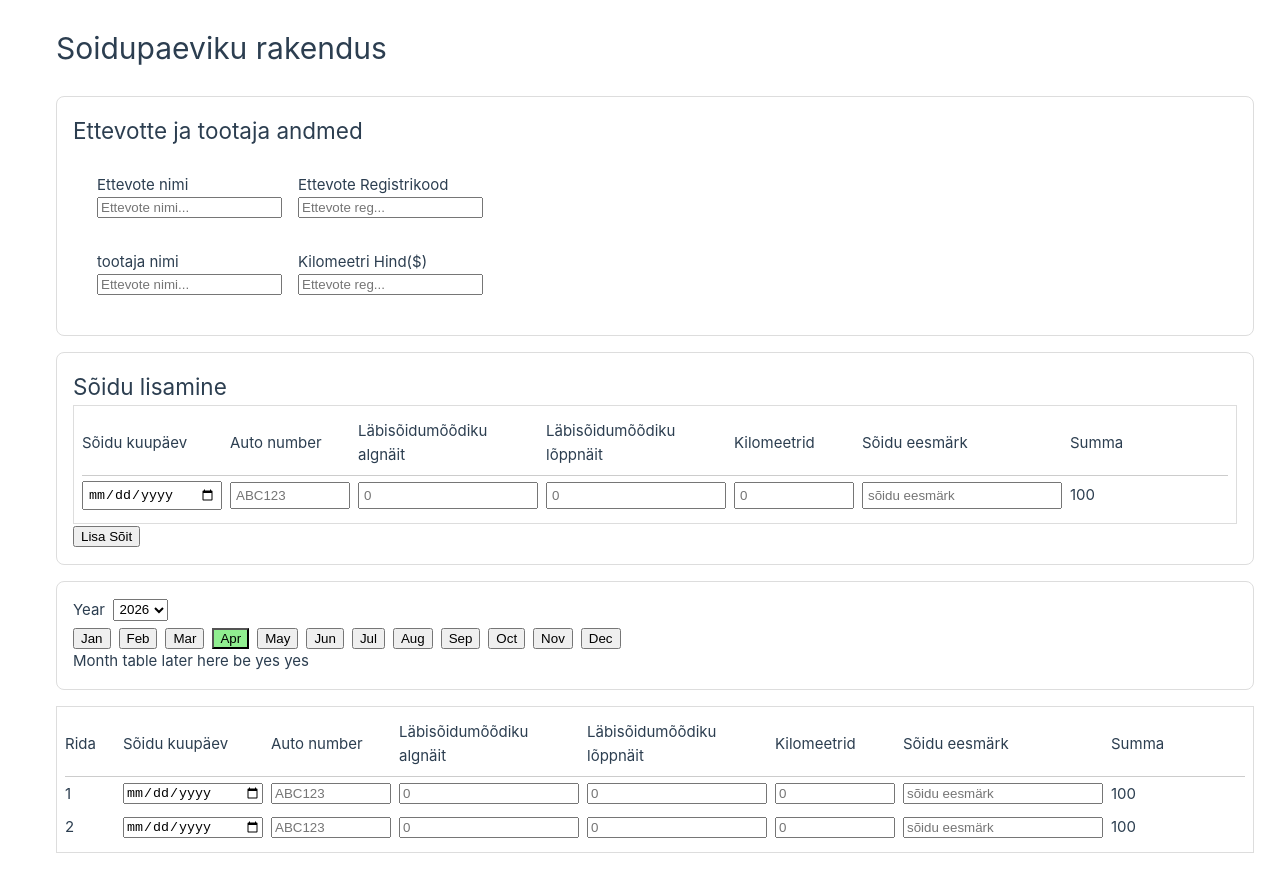
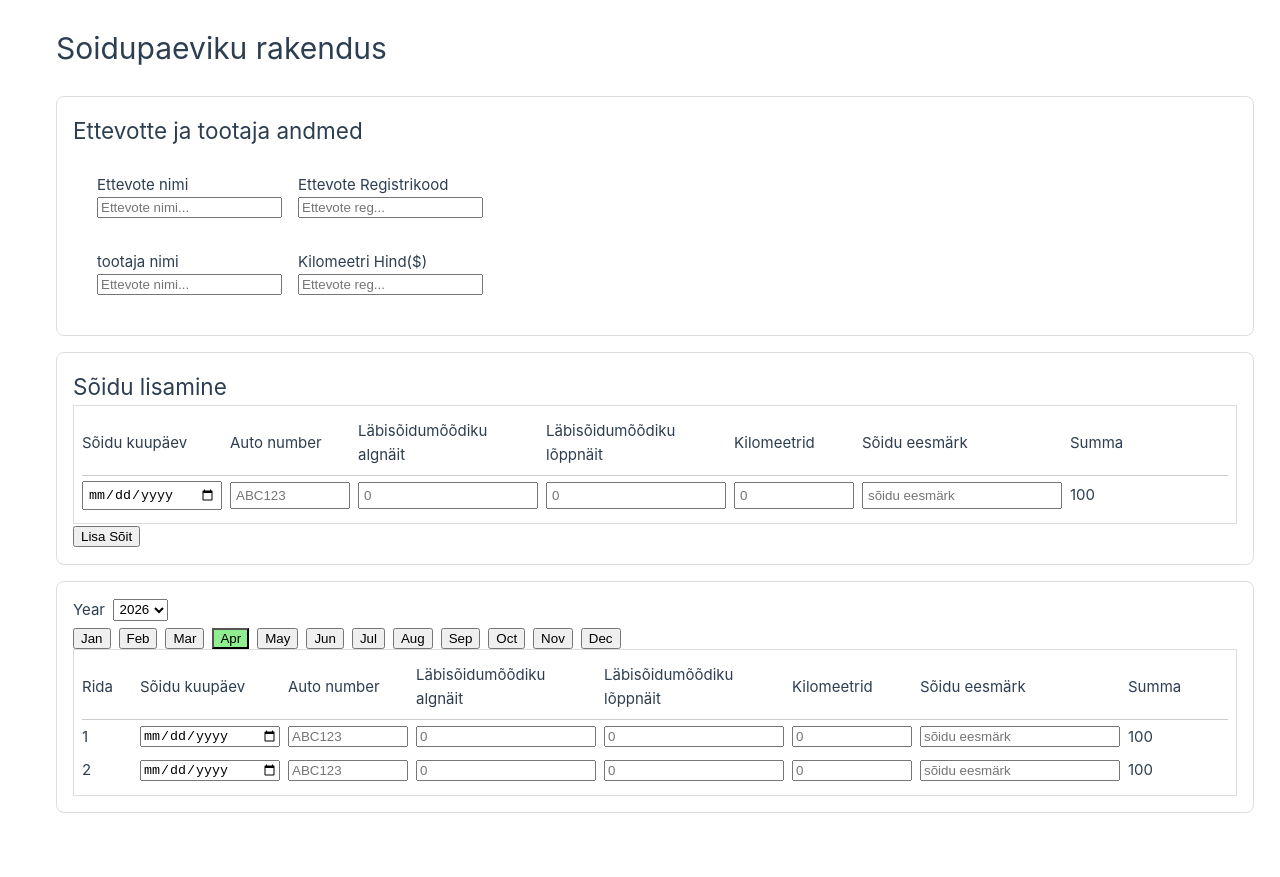
Before and after one commit to RasmusKuusmaa/ACNT, a Vue app: page / in a window 1280 px wide. After the commit the page ends 853 px from the top, so only its background shows below. Built offline with nearby package versions, Linux system fonts and the light colour scheme; the HTML template or start-up script is replaced by a standard one.

Commit message:
mvoe month table

```diff
--- a/src/App.vue
+++ b/src/App.vue
@@ -2,7 +2,6 @@
 import CompanyForm from './components/CompanyForm.vue';
 import MilageFrom from './components/MilageFrom.vue';
 import MonthSelector from './components/MonthSelector.vue';
-import MonthTable from './components/MonthTable.vue';
 
 </script>
 
@@ -12,7 +11,6 @@ import MonthTable from './components/MonthTable.vue';
     <CompanyForm />
     <MilageFrom />
     <MonthSelector/>
-    <MonthTable/>
   </div>
 </template>
 
--- a/src/components/MonthSelector.vue
+++ b/src/components/MonthSelector.vue
@@ -1,3 +1,8 @@
+<script setup lang="ts">
+import MonthTable from './MonthTable.vue';
+
+</script>
+
 <template>
     <div class="wrapper">
         <div class="year">
@@ -26,7 +31,8 @@
         </div>
 
         <div class="content">
-            <p>Month table later here be yes yes</p>
+            <MonthTable />
+
         </div>
     </div>
 </template>
@@ -51,6 +57,7 @@
 select {
     padding: 0.1rem;
 }
+
 .months {
     display: flex;
     flex-wrap: wrap;
@@ -60,7 +67,4 @@ select {
 .months .active {
     background-color: lightgreen;
 }
-
-
-
 </style>
```
